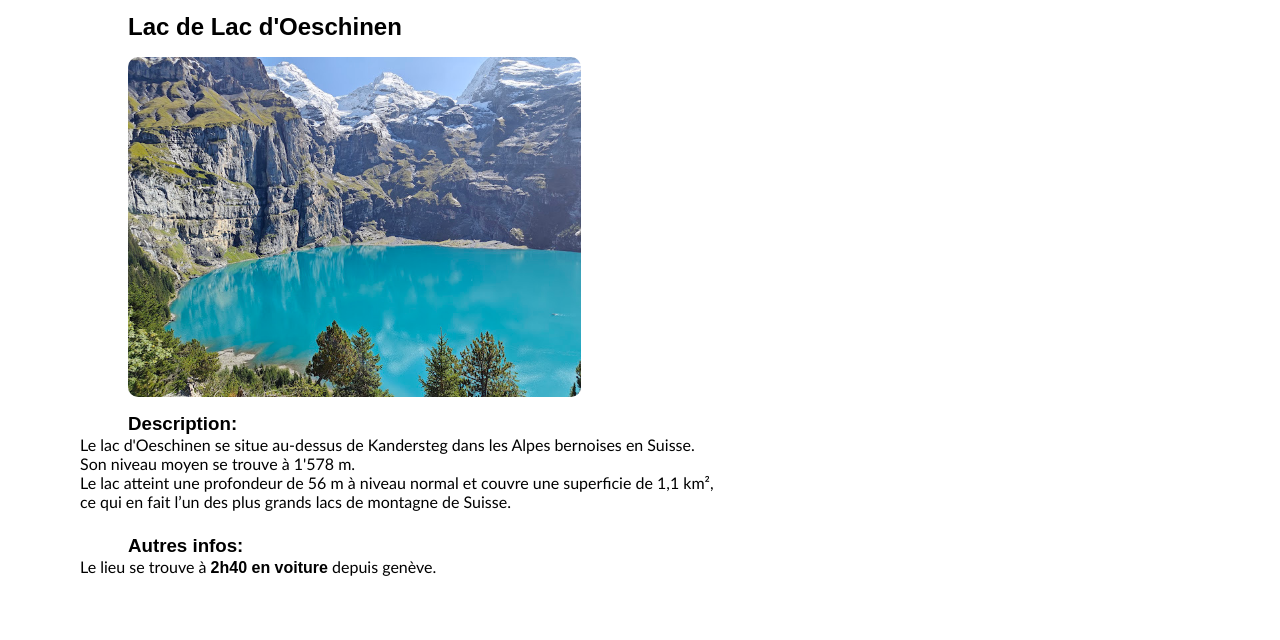
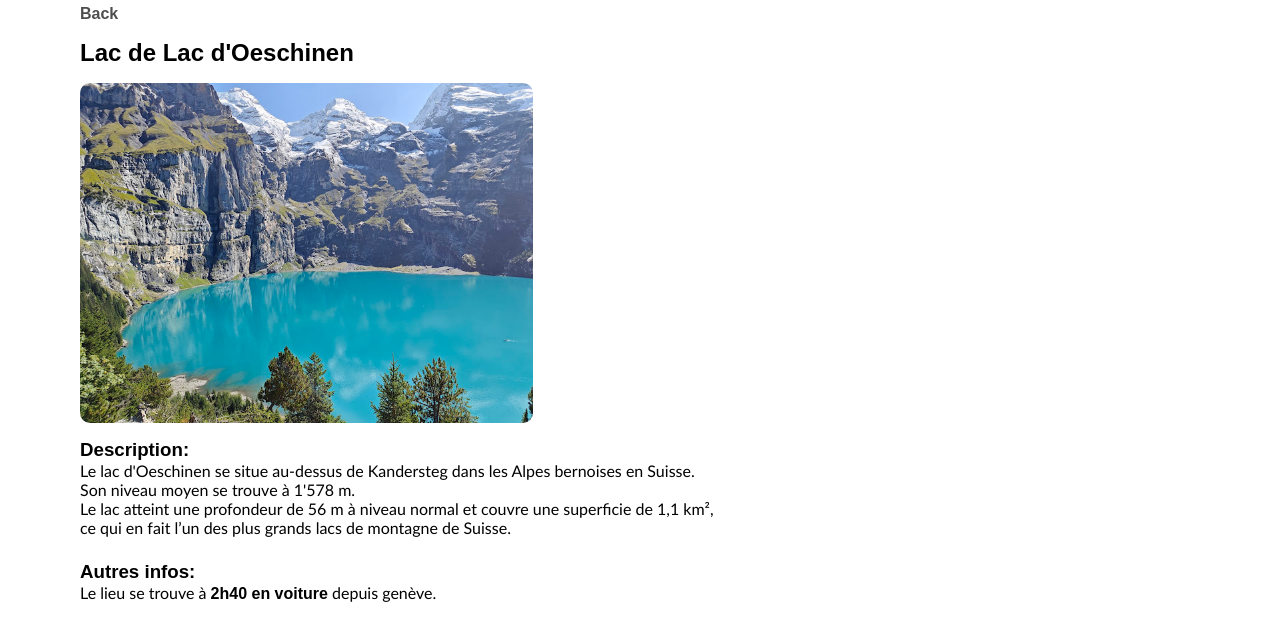
Before and after one commit to TiagoRdrgs3/SiteProjet-Tourisme-Suisse, a plain HTML site: page pages/lac-oeschinen.html in a window 1280 px wide. Shown: the part 106-746 px from the top of the page. Drawn offline with Linux system fonts and the light colour scheme.

Commit message:
Ajout d'un bouton pour revenir en arrière sur chaque lieux.

```diff
--- a/css/style.css
+++ b/css/style.css
@@ -14,23 +14,29 @@ p{
 
 
 h2{
-    margin-left: 10vw;
+    margin-left: 10vh;
     margin-top: 2vh;
     margin-bottom: 2vh;
 }
 
 .img-card{
-    margin-left: 10vw;
+    margin-left: 10vh;
     margin-bottom: 1vw;
 }
 
+.back{
+    display: inline-block;
+    margin-left: 10vh;
+    margin-top: 1vh;
+}
+
 .descriptions{
-    margin-left: 10vw;
+    margin-left: 10vh;
 }
 
 .autres-infos{
     margin-top: 3vh;
-    margin-left: 10vw;
+    margin-left: 10vh;
 }
 
 img{
--- a/pages/lac-oeschinen.html
+++ b/pages/lac-oeschinen.html
@@ -13,6 +13,7 @@
     </header>
 
     <main>
+        <a href="../index.html" class="back"><h4>Back</h4></a>
         <h2>Lac de Lac d'Oeschinen</h2>
         <img src="../img/Lac Oeschinen.jpg" alt="des Chûtes de Rhin" width="453" height="340" class="img-card">
 
```
Also changed, not shown: pages/chutes-de-rhin.html (+1 -0 lines), pages/pont-de-la-chapelle.html (+1 -0 lines).
